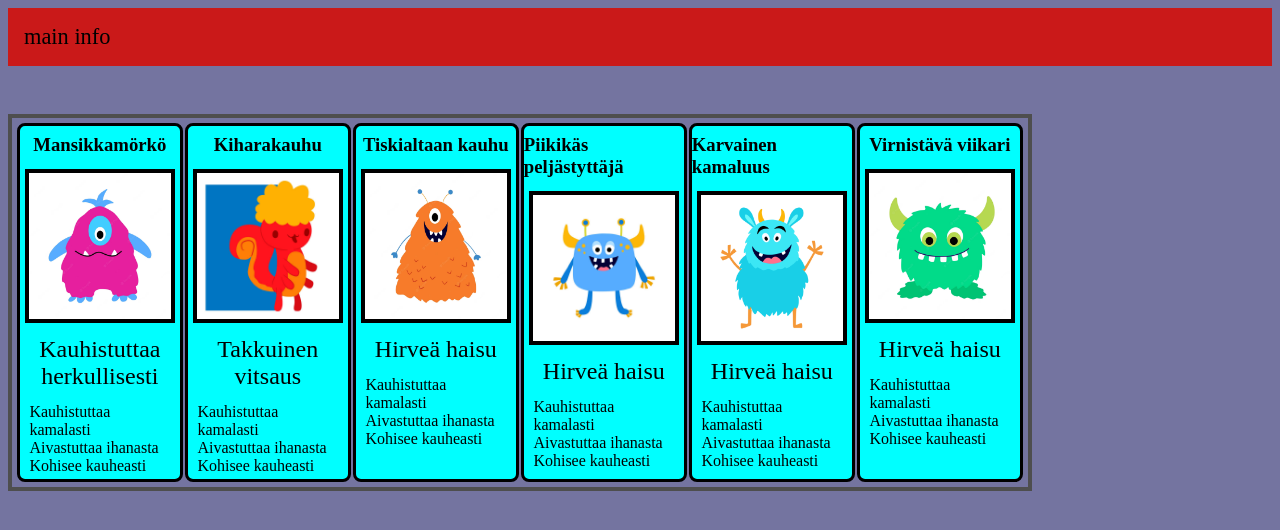
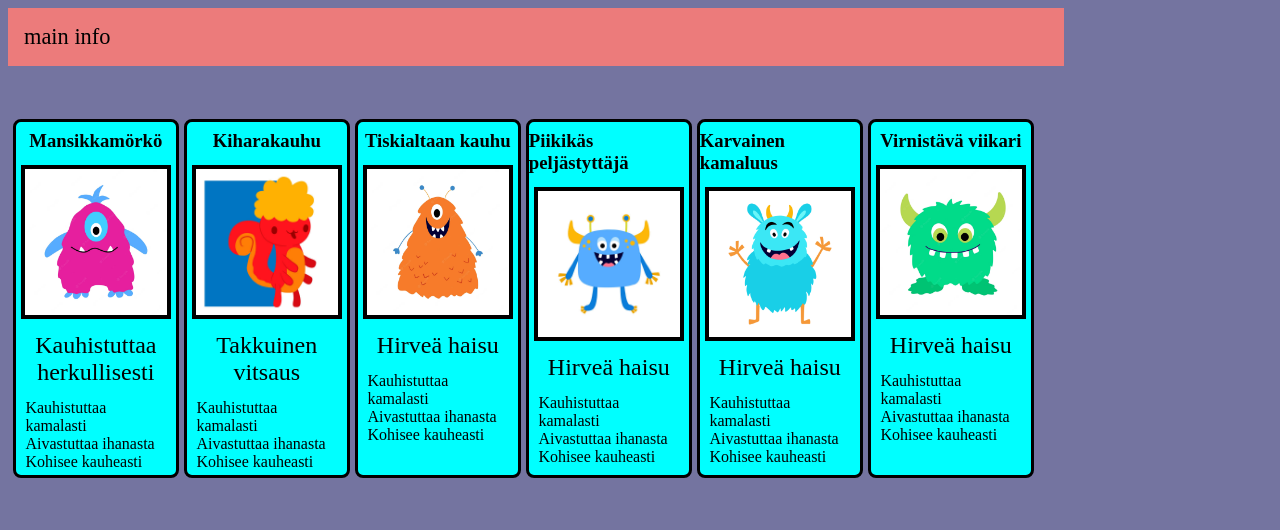
Before and after one commit to HeikkiMustonen/sass-own-project, a website: page src/index.html in a window 1280 px wide. Drawn offline with Linux system fonts and the light colour scheme.

Commit message:
some fixes

```diff
--- a/package.json
+++ b/package.json
@@ -3,13 +3,16 @@
   "version": "1.0.0",
   "description": "",
   "main": "index.js",
+  "homepage": "https://heikkimustonen.github.io/sass-own-project",
   "scripts": {
     "test": "echo \"Error: no test specified\" && exit 1",
-    "sass": "sass -w sass:src/css/"
+    "sass": "sass -w sass:src/css/",
+    "deploy": "gh-pages -d src"
   },
   "author": "",
   "license": "ISC",
   "dependencies": {
+    "gh-pages": "^5.0.0",
     "sass": "^1.59.3"
   },
   "devDependencies": {
--- a/sass/main.scss
+++ b/sass/main.scss
@@ -2,14 +2,15 @@
 
 body {
     background-color: rgb(116, 116, 160);
-
+    width: 80%;
 }
 
 .nav-bar {
-    background-color: rgb(202, 25, 25);
+    background-color: rgb(236, 123, 123);
     margin-bottom: 3rem;
     font-size: 1.4rem;
     padding: 1rem;
+    width: 100%;
     a {
         text-decoration: none;
         color:  #000;
@@ -18,14 +19,14 @@ body {
 }
 
 .card-container {
-    width: fit-content;
+    width: 100%;
     padding: 0.3rem;
     display: grid;
     grid-gap: 2px;
     justify-content: start;
     align-content:center;
     grid-template-columns: repeat(6,1fr);
-    border: 0.3rem rgb(78, 78, 78) solid;
+    //border: 0.3rem rgb(78, 78, 78) solid;
 }
 
 .card-body{
```
Also changed, not shown: src/css/main.css, 2 other files.
